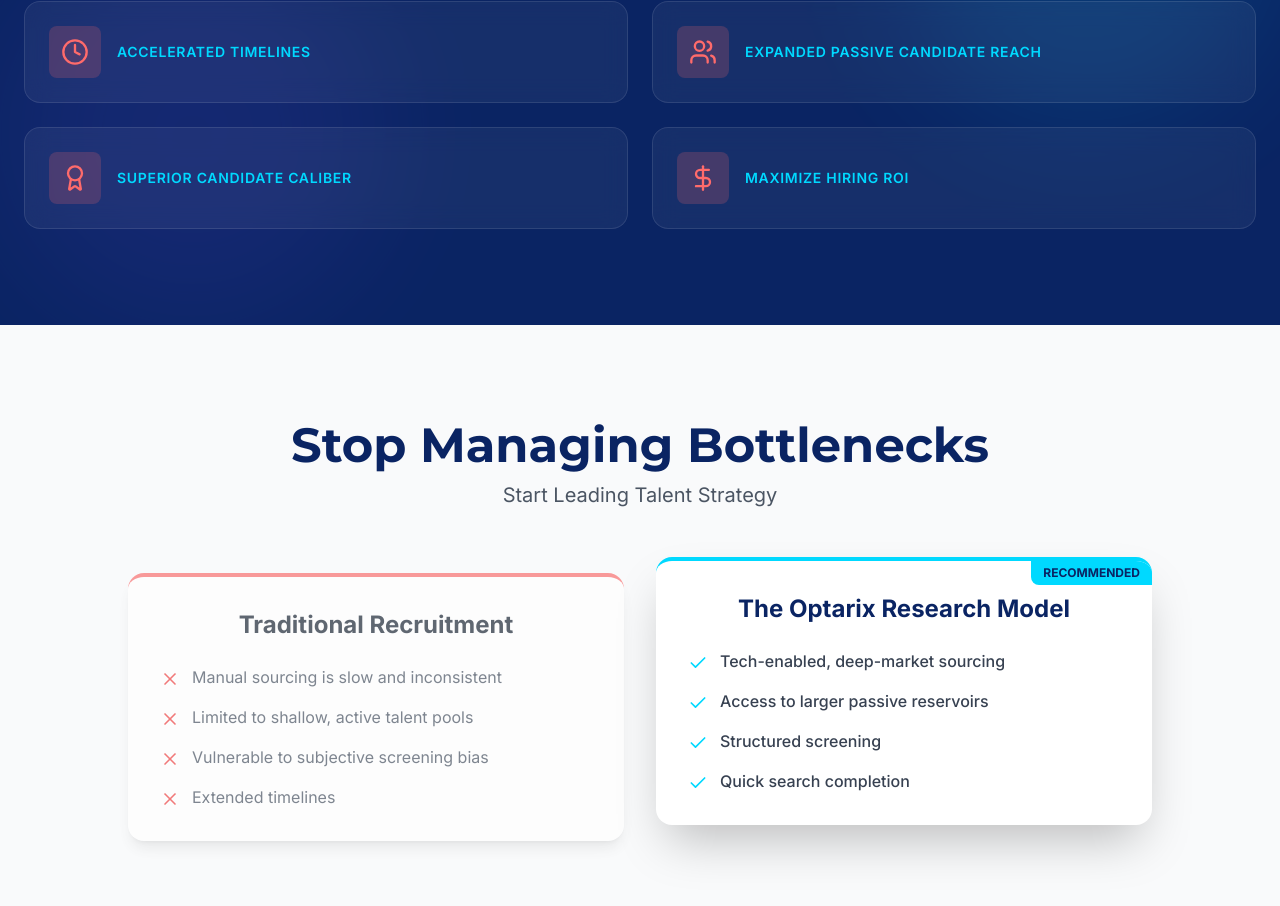
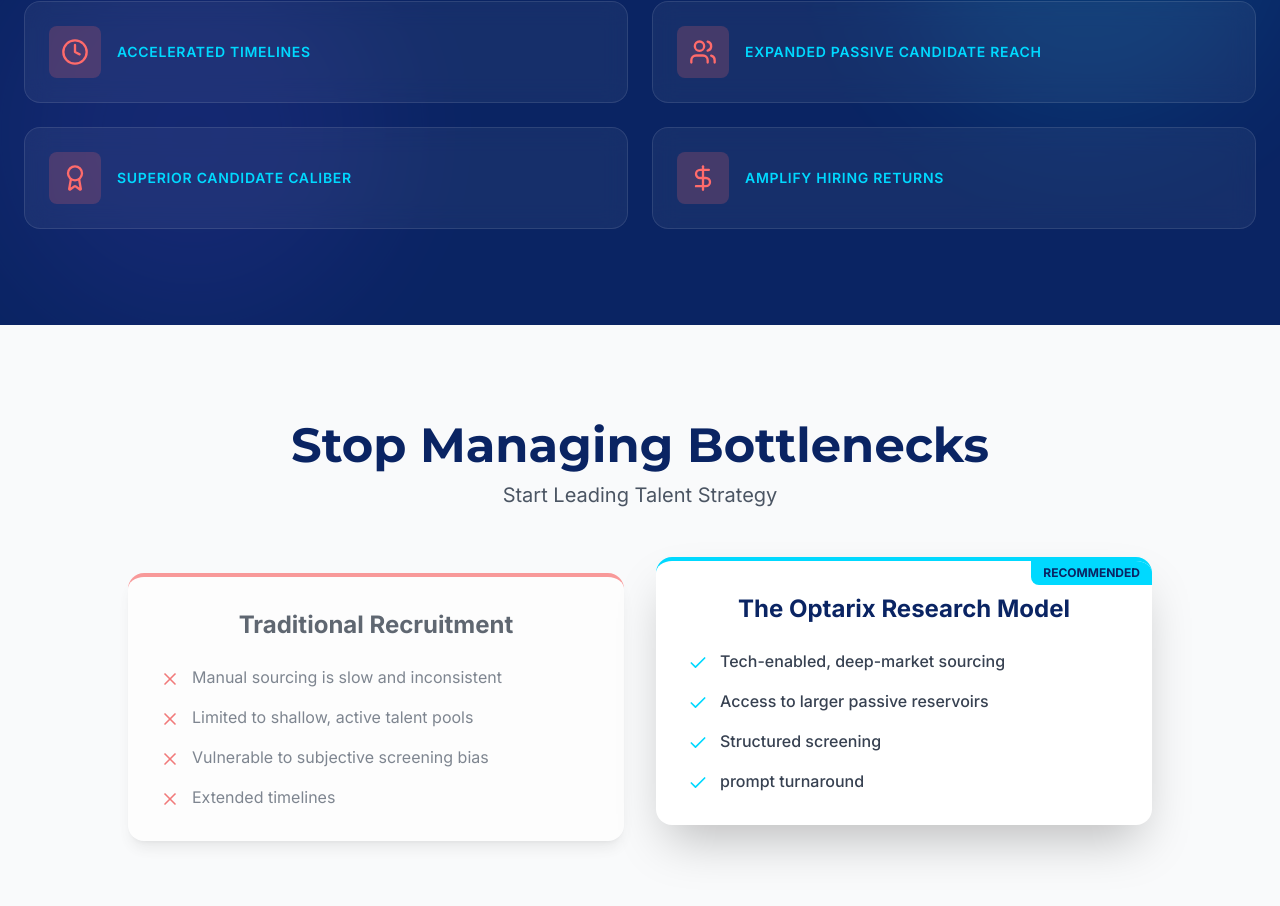
Before and after one commit to Sanj07S/RWebsite, a React (Vite) app: page / in a window 1280 px wide. Shown: the part 2855-3761 px from the top of the page. Built offline with nearby package versions, Linux system fonts and the light colour scheme.

Commit message:
final changes done- milestone finished

```diff
--- a/components/Benefits.tsx
+++ b/components/Benefits.tsx
@@ -25,7 +25,7 @@
 
   {
     value: "60%",
-    label: "Maximize hiring ROI",
+    label: "Amplify hiring returns",
     description: "Reduced cost per hire",
     icon: DollarSign,
   },
--- a/components/Comparison.tsx
+++ b/components/Comparison.tsx
@@ -108,7 +108,7 @@
                     size={20}
                   />
                   <span className="text-gray-700 font-medium">
-                    Quick search completion
+                    prompt turnaround
                   </span>
                 </li>
               </ul>
```
